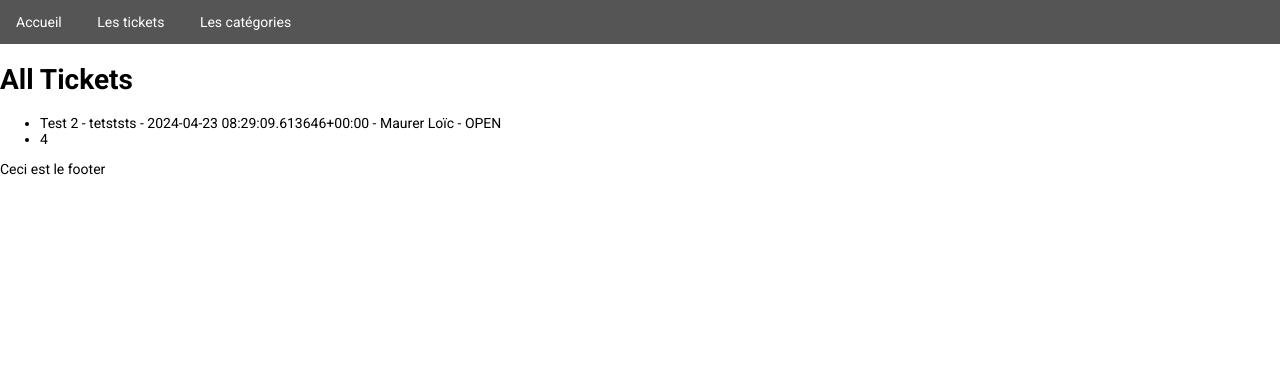
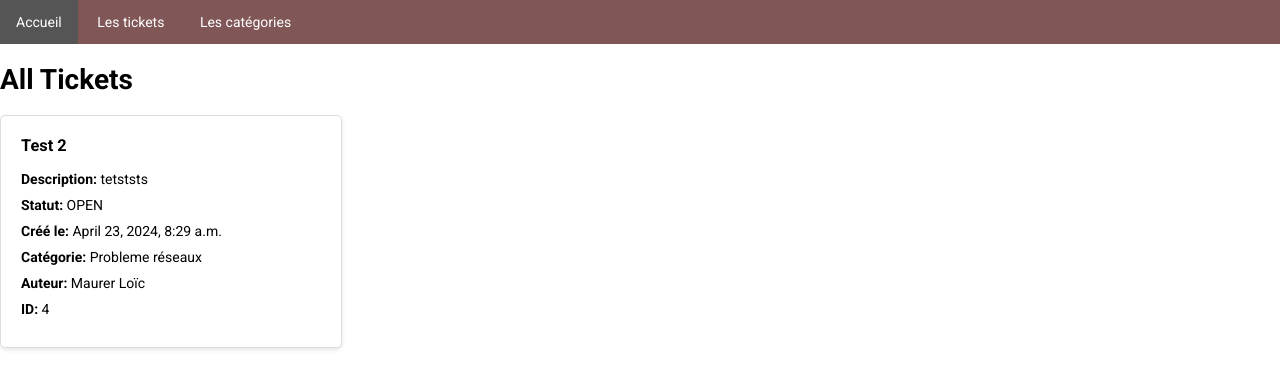
Before and after one commit to LOIC-only-one/Ticketing_django, a Django app: page /ticket/index/ in a window 1280 px wide. Shown: the top 389 px of the page. Run offline with Django 5.2, Linux system fonts and the light colour scheme; data comes from the database, SQL or seed files in the repository; both versions use the stored data as it was after the commit.

Commit message:
Ajout du delete  Please enter the commit message for your changes. Lines starting  with '' will be ignored, and an empty message aborts the commit.
 On branch main
 Your branch is up to date with 'origin/main'.

 Changes to be committed:
	modified:   service_info/db.sqlite3
	modified:   service_info/ticket/__pycache__/forms.cpython-312.pyc
	modified:   service_info/ticket/__pycache__/models.cpython-312.pyc
	modified:   service_info/ticket/__pycache__/urls.cpython-312.pyc
	modified:   service_info/ticket/__pycache__/views.cpython-312.pyc
	modified:   service_info/ticket/forms.py
	modified:   service_info/ticket/models.py
	modified:   service_info/ticket/static/style.css
	modified:   service_info/ticket/templates/ticket/index.html
	modified:   service_info/ticket/templates/ticket/main.html
	modified:   service_info/ticket/urls.py
	modified:   service_info/ticket/views.py

```diff
--- a/service_info/ticket/models.py
+++ b/service_info/ticket/models.py
@@ -8,7 +8,7 @@ class Category(models.Model):
         (2, 'Medium'),
         (3, 'High'),
     )
-    priority = models.IntegerField(choices=priority_choices)
+    priority = models.IntegerField(choices=priority_choices, default=1)
     def __str__(self):
         return self.name
 
@@ -23,7 +23,7 @@ class Ticket(models.Model):
         ('IN_PROGRESS', 'In Progress'),
         ('CLOSED', 'Closed'),
     )
-    status = models.CharField(max_length=20, choices=status_choices)
+    status = models.CharField(max_length=20, choices=status_choices, default='OPEN')
     category = models.ForeignKey(Category, on_delete=models.CASCADE)
 
     def __str__(self):
--- a/service_info/ticket/static/style.css
+++ b/service_info/ticket/static/style.css
@@ -10,7 +10,7 @@ nav ul {
     list-style-type: none;
     margin: 0;
     padding: 0;
-    background-color: #555;
+    background-color: #805656;
 }
 
 nav ul li {
@@ -87,3 +87,30 @@ nav ul li a:hover {
 .form-add input[type="submit"]:hover {
     background-color: #b54141;
 }
+.ticket-container {
+    display: flex;
+    flex-wrap: wrap;
+    gap: 20px;
+}
+
+    .ticket {
+        border: 1px solid #dddddd;
+        border-radius: 5px;
+        padding: 20px;
+        width: 300px;
+        background-color: #ffffff;
+        box-shadow: 0px 2px 4px rgba(0, 0, 0, 0.1);
+    }
+
+    .ticket h3 {
+        margin-top: 0;
+    }
+
+    .ticket p {
+        margin: 0;
+        margin-bottom: 10px;
+    }
+
+    .ticket:hover {
+        box-shadow: 0px 4px 8px rgba(0, 0, 0, 0.1);
+    }
--- a/service_info/ticket/templates/ticket/index.html
+++ b/service_info/ticket/templates/ticket/index.html
@@ -1,13 +1,21 @@
 {% extends 'ticket/main.html' %}
 
-{% block title %}Acceuil - Ticketing{% endblock %}
+{% block title %}Accueil - Ticketing{% endblock %}
+
 
 {% block content %}
     <h1>All Tickets</h1>
-    <ul>
+    <div class="ticket-container">
         {% for ticket in tickets %}
-            <li>{{ ticket }}</li>
-            <li>{{ ticket.id }}</li>
+            <div class="ticket">
+                <h3>{{ ticket.title }}</h3>
+                <p><strong>Description:</strong> {{ ticket.description }}</p>
+                <p><strong>Statut:</strong> {{ ticket.status }}</p>
+                <p><strong>Créé le:</strong> {{ ticket.created_at }}</p>
+                <p><strong>Catégorie:</strong> {{ ticket.category }}</p>
+                <p><strong>Auteur:</strong> {{ ticket.author }}</p>
+                <p><strong>ID:</strong> {{ ticket.id }}</p>
+            </div>
         {% endfor %}
-    </ul>
+    </div>
 {% endblock %}
--- a/service_info/ticket/templates/ticket/main.html
+++ b/service_info/ticket/templates/ticket/main.html
@@ -16,19 +16,15 @@
                 <a href="#">Les tickets</a>
                 <ul>
                     <li><a href="{% url 'ticket:create_ticket' %}">Créer un ticket</a></li>
-                    <li><a href="{% url 'ticket:search_ticket' %}">Voir un ticket</a></li>
-                    <li><a href="#">Mettre à jour un ticket</a></li>
-                    <li><a href="#">Supprimer un ticket</a></li>
+                    <li><a href="{% url 'ticket:search_ticket' %}">Manager un ticket</a></li>
                 </ul>
             </li>
 
             <li class="sub-menu">
                 <a href="#">Les catégories</a>
                 <ul>
-                    <li><a href="{% url 'ticket:create_category' %}">Créer une catégorie</a></li>
-                    <li><a href="{% url 'ticket:read_category' %}">Voir une catégorie</a></li>
-                    <li><a href="{% url 'ticket:update_category' %}">Mettre à jour une catégorie</a></li>
-                    <li><a href="{% url 'ticket:delete_category' %}">Supprimer une catégorie</a></li>
+                    <li><a href="#">Créer une catégorie</a></li>
+                    <li><a href="#">Voir une catégorie</a></li>
                 </ul>
             </li>
         </ul>
@@ -40,8 +36,5 @@
     {% endblock %}
 </main>
 
-<footer>
-    <p>Ceci est le footer </p>
-</footer>
 </body>
 </html>
--- a/service_info/ticket/urls.py
+++ b/service_info/ticket/urls.py
@@ -15,7 +15,7 @@ urlpatterns = [
     path('traitement_category', views.traitement_category, name='traitement_category'),
 
     path('create_category/', views.create_category, name='create_category'),
-    path('read_category/', views.read_category, name='read_category'),
-    path('delete_category/', views.delete_category, name='delete_category'),
-    path('update_category/', views.update_category, name='update_category'),
+    path('read_category/<int:category_id>/', views.read_category, name='read_category'),
+    path('delete_category/<int:category_id>/', views.delete_category, name='delete_category'),
+    path('update_category/<int:category_id>/', views.update_category, name='update_category'),
 ]
--- a/service_info/ticket/views.py
+++ b/service_info/ticket/views.py
@@ -1,14 +1,11 @@
 from django.shortcuts import render, redirect
-
-from .models import Ticket
-from .forms import *
-
+from .models import Ticket, Category
+from .forms import TicketForm, CategoryForm, TicketIdForm
 
 def index(request):
     tickets = Ticket.objects.all()
     return render(request, 'ticket/index.html', {'tickets': tickets})
 
-## CRUD pour les tickets
 def create_ticket(request):
     if request.method == 'POST':
         form = TicketForm(request.POST)
@@ -20,13 +17,15 @@ def create_ticket(request):
     return render(request, 'ticket/create_ticket.html', {'form': form})
 
 def read_ticket(request, ticket_id):
-    ticket = Ticket.objects.get(id=ticket_id)
-    return render(request, 'ticket/affiche_ticket.html', {'ticket': ticket})
+    if request.method == 'GET':
+        ticket = Ticket.objects.get(id=ticket_id)
+        return render(request, 'ticket/affiche_ticket.html', {'ticket': ticket})
 
 def delete_ticket(request, ticket_id):
-    ticket = Ticket.objects.get(id=ticket_id)
-    ticket.delete()
-    return redirect('index')
+    if request.method == 'GET':
+        ticket = Ticket.objects.get(id=ticket_id)
+        ticket.delete()
+        return redirect('ticket:index')
 
 def update_ticket(request, ticket_id):
     ticket = Ticket.objects.get(id=ticket_id)
@@ -42,27 +41,29 @@ def traitement_ticket(request):
     lform = TicketForm(request.POST)
     if lform.is_valid():
         ticket = lform.save()
-        return render(request, 'ticket/affiche_ticket.html', {'Ticket': ticket})
+        return render(request, 'ticket/affiche_ticket.html', {'ticket': ticket})
     else:
         return render(request, 'ticket/create_ticket.html', {'form': lform})
-
 
 def search_ticket(request):
     if request.method == 'POST':
         lform = TicketIdForm(request.POST)
         if lform.is_valid():
             ticket_id = lform.cleaned_data['ticket_id']
-            return redirect('ticket:read_ticket', ticket_id=ticket_id)
+            action = lform.cleaned_data['action']
+
+            if action == 'read_ticket':
+                return redirect('ticket:read_ticket', ticket_id=ticket_id)
+            elif action == 'delete_ticket':
+                return redirect('ticket:delete_ticket', ticket_id=ticket_id)
+            elif action == 'update_ticket':
+                return redirect('ticket:update_ticket', ticket_id=ticket_id)
+
     else:
         lform = TicketIdForm()
     return render(request, 'ticket/search_ticket.html', {'form': lform})
 
-
-
-
-
 def create_category(request):
-    """Création d'une catégorie."""
     if request.method == 'POST':
         form = CategoryForm(request.POST)
         if form.is_valid():
@@ -83,18 +84,15 @@ def traitement_category(request):
     return render(request, 'ticket/create_category.html', {'form': form})
 
 def read_category(request, category_id):
-    """Recherche par id de la catégorie et affiche les détails de la catégorie."""
     category = Category.objects.get(id=category_id)
     return render(request, 'ticket/affiche_category.html', {'category': category})
 
 def delete_category(request, category_id):
-    """Suppression d'une catégorie par id."""
     category = Category.objects.get(id=category_id)
     category.delete()
     return redirect('index')
 
 def update_category(request, category_id):
-    """Update d'une catégorie par id."""
     category = Category.objects.get(id=category_id)
     form = CategoryForm(instance=category)
     if request.method == 'POST':
```
Also changed, not shown: service_info/ticket/forms.py (+6 -9 lines), service_info/db.sqlite3.
